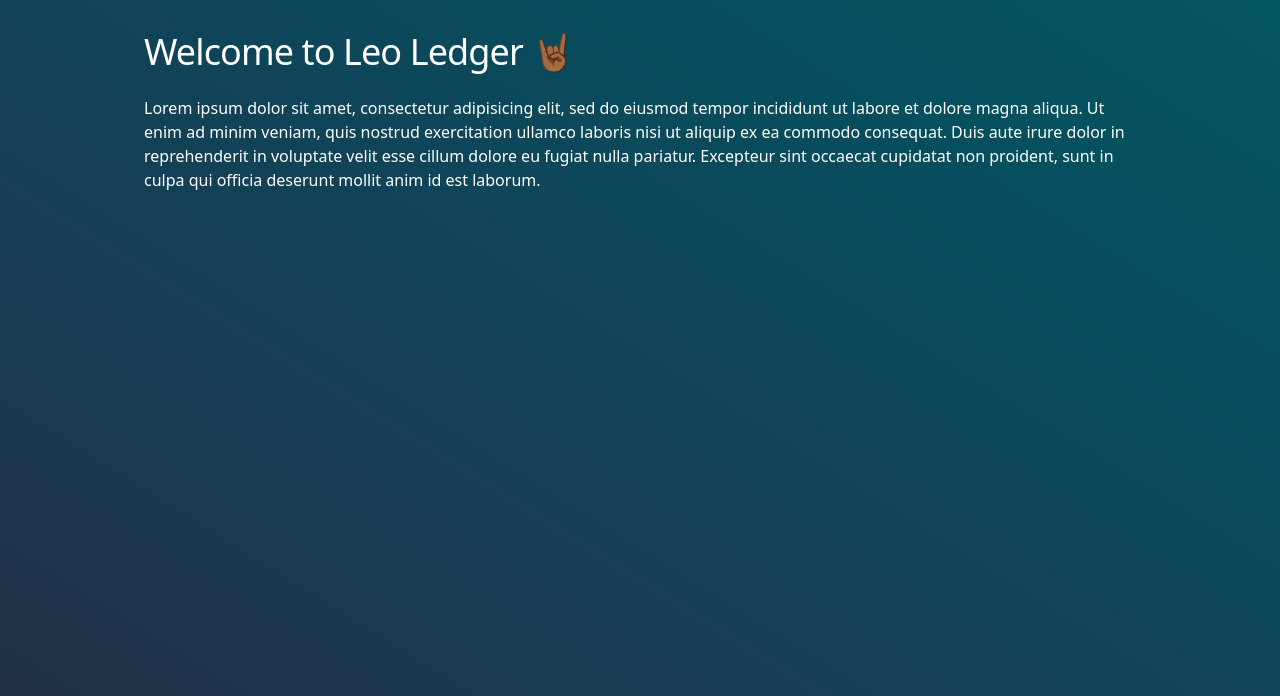
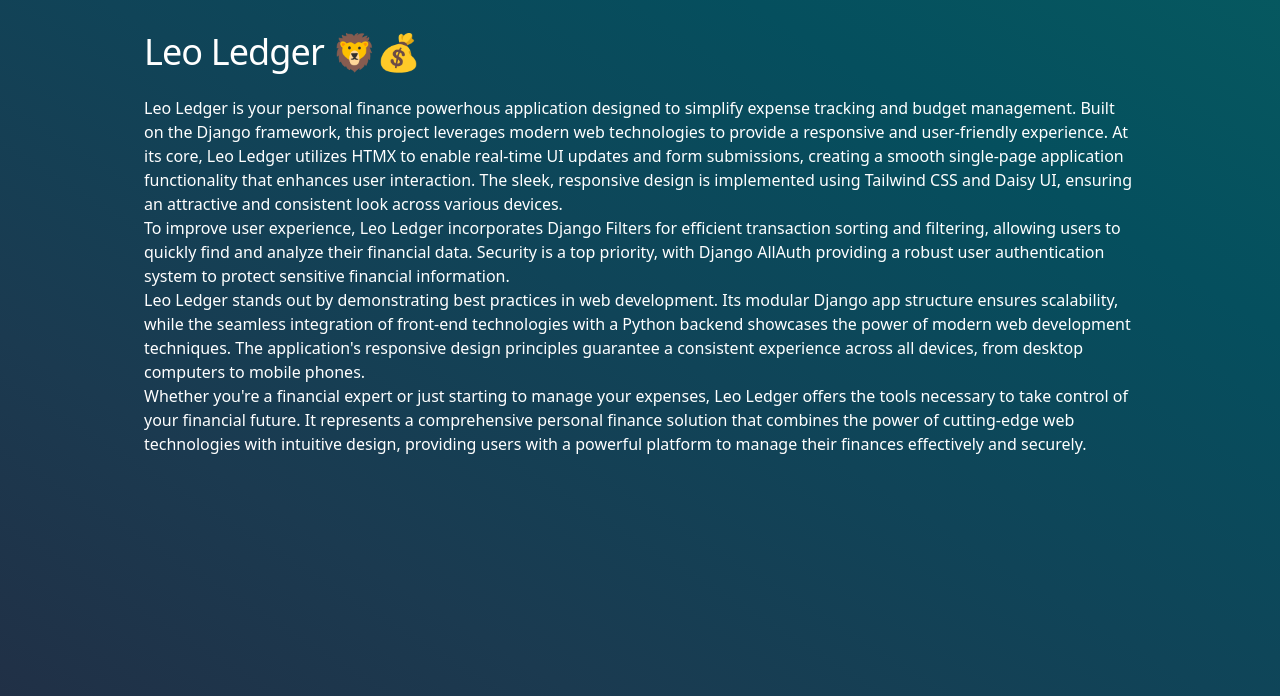
Before and after one commit to kdleonard93/Leo_Ledger, a Django app: page / in a window 1280 px wide. Shown: the part 68-764 px from the top of the page. Run offline with Django 4.2, Linux system fonts and the light colour scheme; some libraries are stand-ins or nearby versions.

Commit message:
Updating the homepage text

```diff
--- a/tracker/templates/tracker/index.html
+++ b/tracker/templates/tracker/index.html
@@ -2,10 +2,6 @@
 
 
 {% block content %}
-
-<h1 class="mt-4 mb-6 text-2xl leading-none tracking-tight text-white md:text-3xl lg:text-4xl">
-    Welcome to Leo Ledger 🤘🏾
-</h1>
 
 
 {% if user.is_authenticated %}
@@ -37,7 +33,20 @@
 
 {% endif %}
 
+<h1 class="mt-4 mb-6 text-2xl leading-none tracking-tight text-white md:text-3xl lg:text-4xl">
+    Leo Ledger 🦁💰
+</h1>
 
-<p class="text-white">{% lorem %}</p>
+<p class="text-white">
+    Leo Ledger is your personal finance powerhous application designed to simplify expense tracking and budget management. Built on the Django framework, this project leverages modern web technologies to provide a responsive and user-friendly experience. At its core, Leo Ledger utilizes HTMX to enable real-time UI updates and form submissions, creating a smooth single-page application functionality that enhances user interaction. The sleek, responsive design is implemented using Tailwind CSS and Daisy UI, ensuring an attractive and consistent look across various devices.</p>
+<p class="text-white">
+    To improve user experience, Leo Ledger incorporates Django Filters for efficient transaction sorting and filtering, allowing users to quickly find and analyze their financial data. Security is a top priority, with Django AllAuth providing a robust user authentication system to protect sensitive financial information.</p>
+<p class="text-white">
+    Leo Ledger stands out by demonstrating best practices in web development. Its modular Django app structure ensures scalability, while the seamless integration of front-end technologies with a Python backend showcases the power of modern web development techniques. The application's responsive design principles guarantee a consistent experience across all devices, from desktop computers to mobile phones.</p>
+<p class="text-white">
+    Whether you're a financial expert or just starting to manage your expenses, Leo Ledger offers the tools necessary to take control of your financial future. It represents a comprehensive personal finance solution that combines the power of cutting-edge web technologies with intuitive design, providing users with a powerful platform to manage their finances effectively and securely.</p>
+
+
+
 
 {% endblock content %}
```
